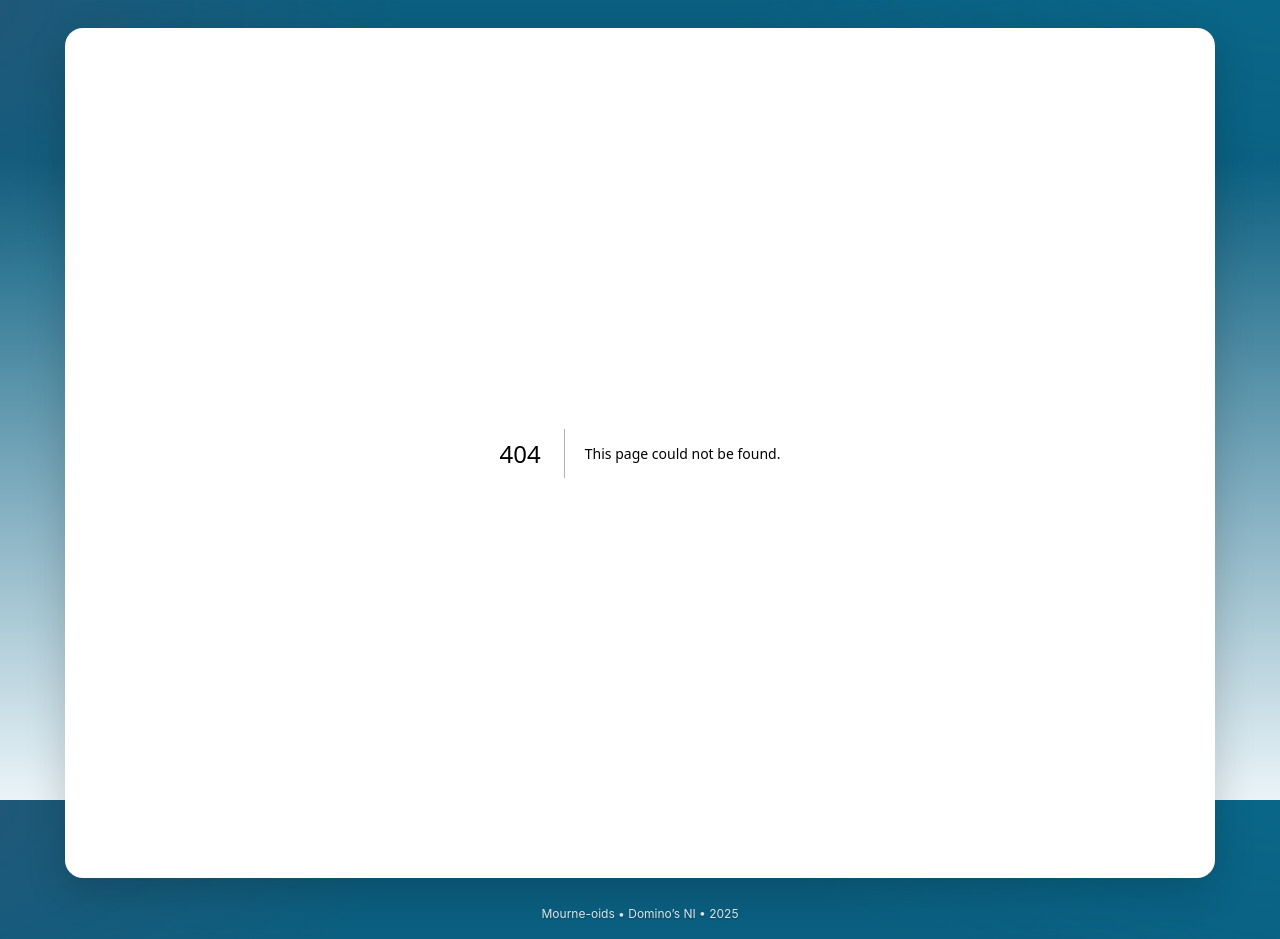
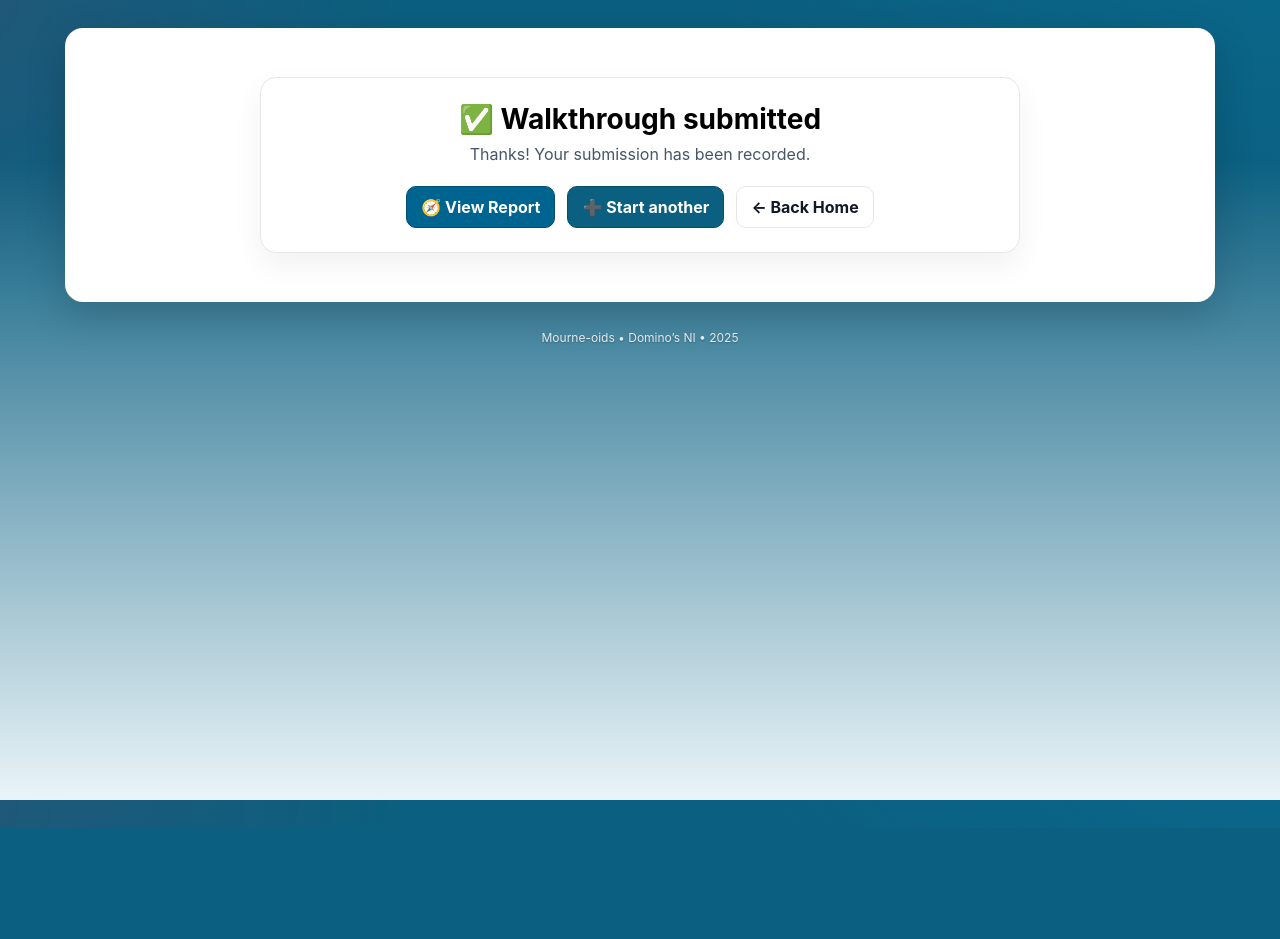
Before and after one commit to dmmh2025/mourne-oids-oer-walkthrough, a Next.js app: page /success in a window 1280 px wide. Before the commit this address had no page. After the commit the page ends 828 px from the top, so only its background shows below. Built offline with nearby package versions, Linux system fonts and the light colour scheme.

Commit message:
Create page.tsx

```diff
--- /dev/null
+++ b/app/success/page.tsx
@@ -0,0 +1,112 @@
+"use client";
+
+import * as React from "react";
+import { useSearchParams } from "next/navigation";
+
+export default function SuccessPage() {
+  const q = useSearchParams();
+  const store = q.get("store") ?? "";
+  const predicted = q.get("predicted");
+  const walkthrough = q.get("walkthrough");
+  const service = q.get("service");
+
+  return (
+    <main style={{ maxWidth: 760, margin: "0 auto", padding: 24, textAlign: "center" }}>
+      <div
+        style={{
+          borderRadius: 16,
+          padding: 24,
+          border: "1px solid #e5e7eb",
+          background: "white",
+          boxShadow: "0 12px 30px rgba(0,0,0,.06)",
+        }}
+      >
+        <h1 style={{ margin: 0, fontSize: 28 }}>✅ Walkthrough submitted</h1>
+        <p style={{ color: "#475569", marginTop: 8 }}>
+          {store ? <>Thanks! Submission recorded for <strong>{store}</strong>.</> : "Thanks! Your submission has been recorded."}
+        </p>
+
+        {(predicted || walkthrough || service) && (
+          <div
+            style={{
+              display: "flex",
+              gap: 12,
+              justifyContent: "center",
+              flexWrap: "wrap",
+              marginTop: 14,
+            }}
+          >
+            {walkthrough && <Badge label="Walkthrough" value={`${walkthrough}/75`} />}
+            {service && <Badge label="Service" value={`${service}/25`} />}
+            {predicted && (
+              <Badge
+                label="Predicted"
+                value={`${predicted}/100`}
+                strong
+                color={colourForPredicted(Number(predicted))}
+              />
+            )}
+          </div>
+        )}
+
+        <div style={{ marginTop: 22, display: "flex", gap: 12, justifyContent: "center", flexWrap: "wrap" }}>
+          <a href="/admin" style={linkBtn("#006491", "#004e73")}>🧭 View Report</a>
+          <a href="/walkthrough" style={linkBtn("#0b5f80", "#094c66")}>➕ Start another</a>
+          <a href="/" style={linkGhost()}>← Back Home</a>
+        </div>
+      </div>
+    </main>
+  );
+}
+
+function Badge(props: { label: string; value: string; strong?: boolean; color?: string }) {
+  return (
+    <span
+      style={{
+        display: "inline-flex",
+        alignItems: "center",
+        gap: 8,
+        padding: "6px 10px",
+        borderRadius: 999,
+        background: "#f1f5f9",
+        border: "1px solid #e5e7eb",
+        color: props.color || "#111827",
+        fontWeight: props.strong ? 800 : 600,
+      }}
+    >
+      <span style={{ opacity: 0.7 }}>{props.label}</span>
+      <span>{props.value}</span>
+    </span>
+  );
+}
+
+function linkBtn(bg: string, border: string) {
+  return {
+    display: "inline-block",
+    background: bg,
+    border: `1px solid ${border}`,
+    color: "white",
+    padding: "10px 14px",
+    borderRadius: 10,
+    textDecoration: "none",
+    fontWeight: 700,
+  } as React.CSSProperties;
+}
+function linkGhost() {
+  return {
+    display: "inline-block",
+    background: "white",
+    border: "1px solid #e5e7eb",
+    color: "#111827",
+    padding: "10px 14px",
+    borderRadius: 10,
+    textDecoration: "none",
+    fontWeight: 700,
+  } as React.CSSProperties;
+}
+
+function colourForPredicted(v: number) {
+  if (v >= 85) return "#065f46"; // green
+  if (v >= 70) return "#92400e"; // amber
+  return "#7f1d1d";              // red
+}
```
